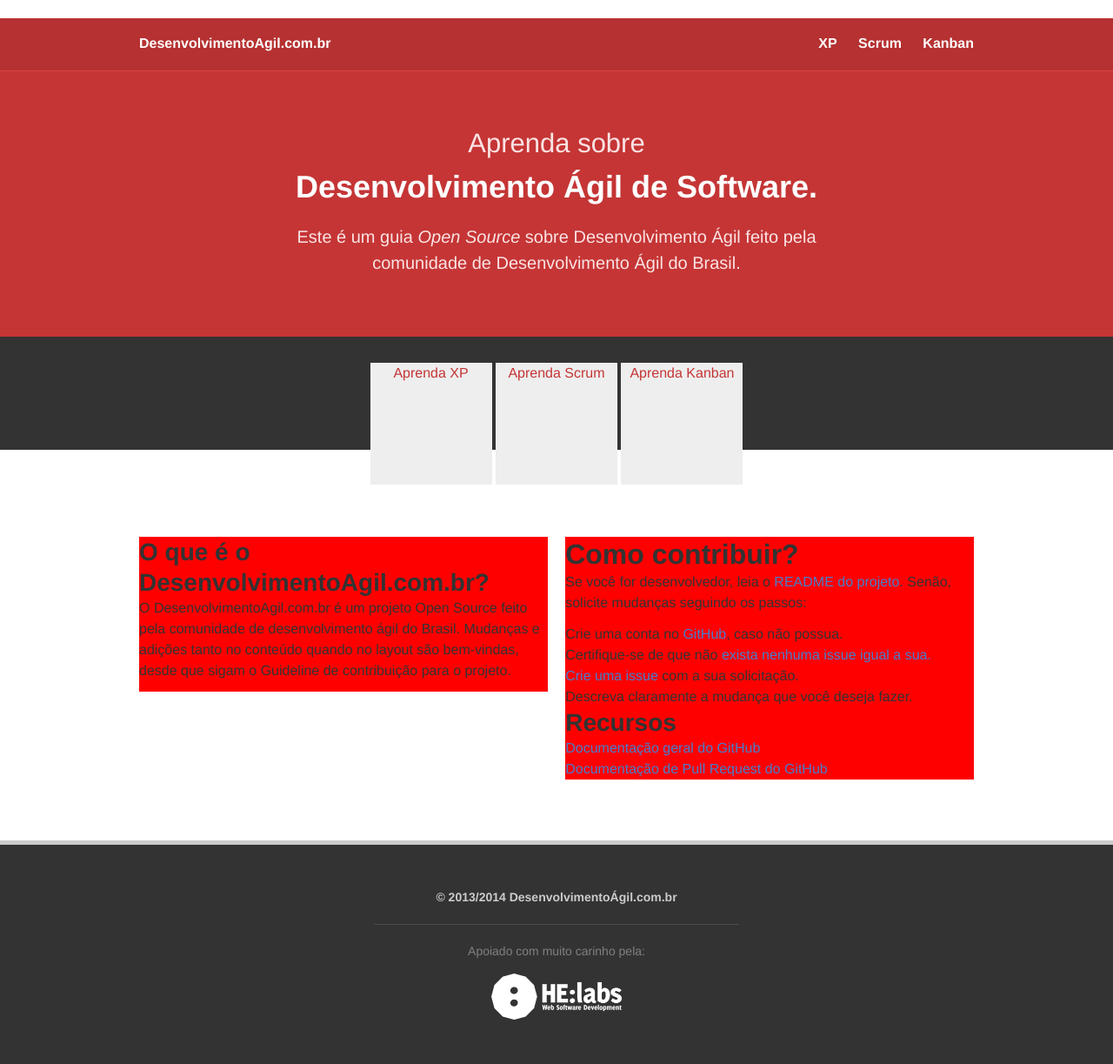
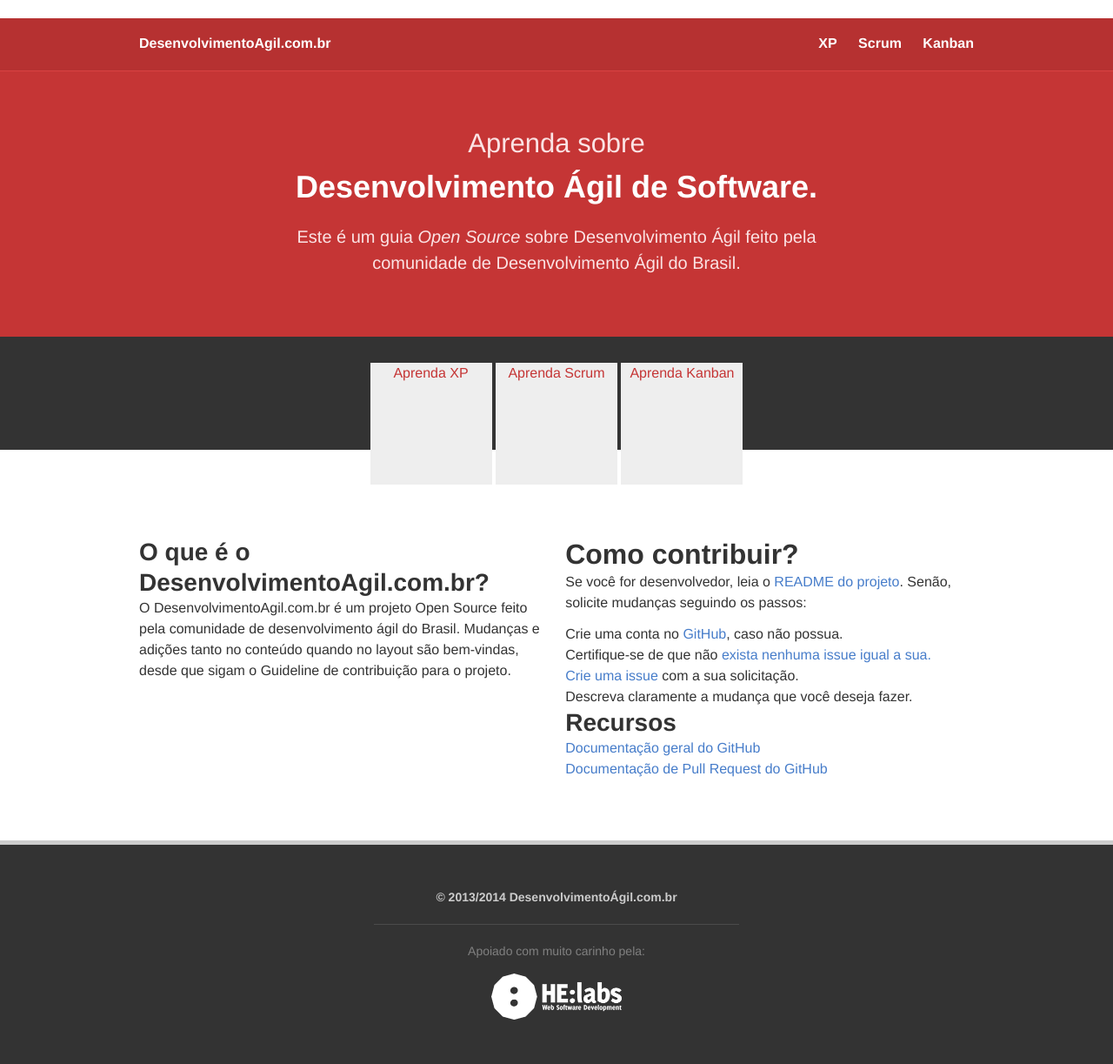
Before and after one commit to desenvolvimentoagilcombr/desenvolvimentoagilcombr.github.com, a Jekyll site: the page built from index.html, in a window 1280 px wide. Shown: the whole page at 87% size. Built offline with Jekyll 4.4.1, drawn with Linux system fonts in a browser that asks for light colours; Markdown is read by kramdown in place of the engine named in the settings.

Commit message:
small improv on column settings

```diff
--- a/_sass/layouts/_index.scss
+++ b/_sass/layouts/_index.scss
@@ -50,7 +50,6 @@
   @include outer-container;
 
   .column {
-    @include span-columns(6 of 12);
-    background: red;
+    @include span-columns(6);
   }
 }
```
